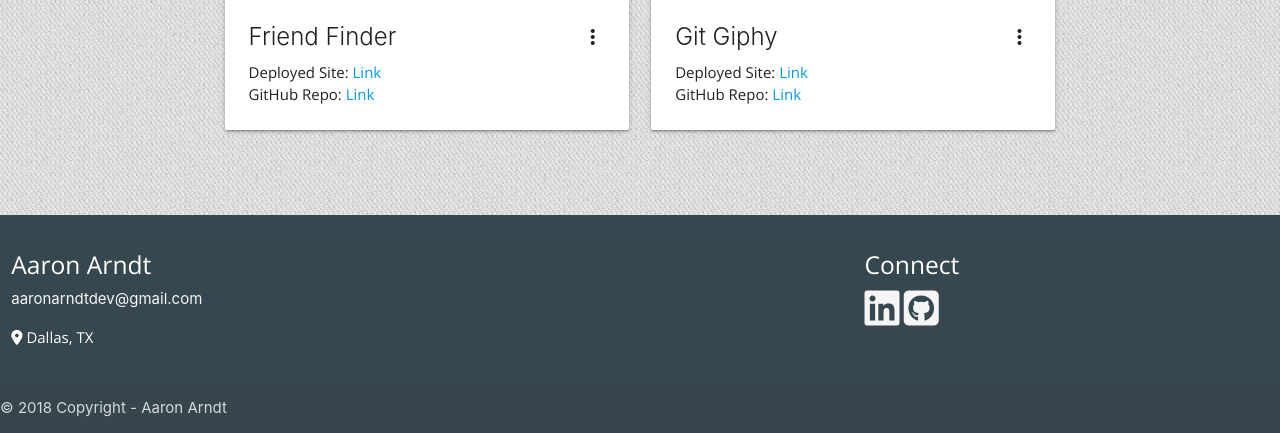
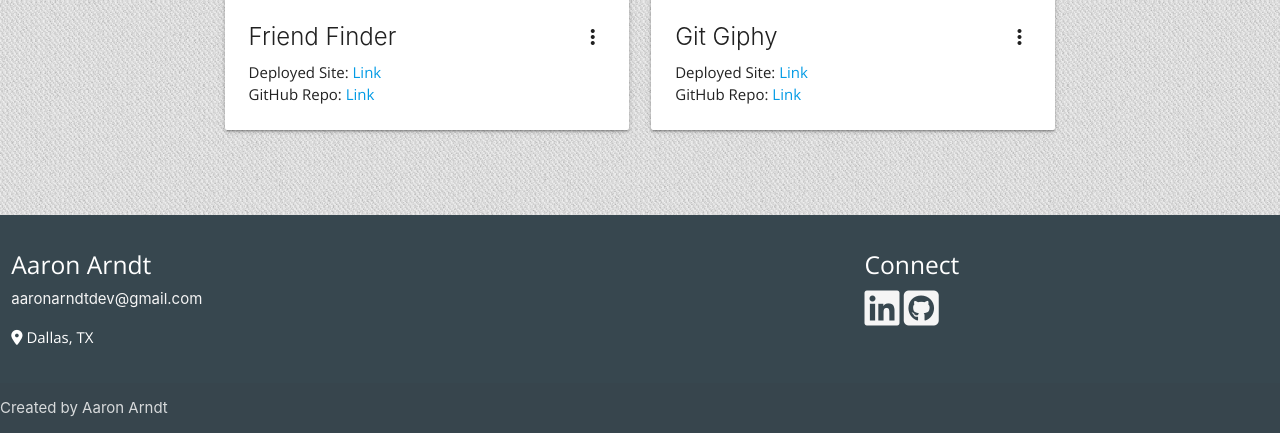
Before and after one commit to AaronA05/professional-portfolio, a plain HTML site: page index.html in a window 1280 px wide. Shown: the part 3132-3565 px from the top of the page. Drawn offline with nearby package versions, Linux system fonts and the light colour scheme.

Commit message:
Updated Footer

```diff
--- a/index.html
+++ b/index.html
@@ -368,7 +368,7 @@
                 </div>
             </div>
         <div class="footer-copyright">
-            © 2018 Copyright - Aaron Arndt
+            Created by Aaron Arndt
         </div>
     </footer>
 
```
